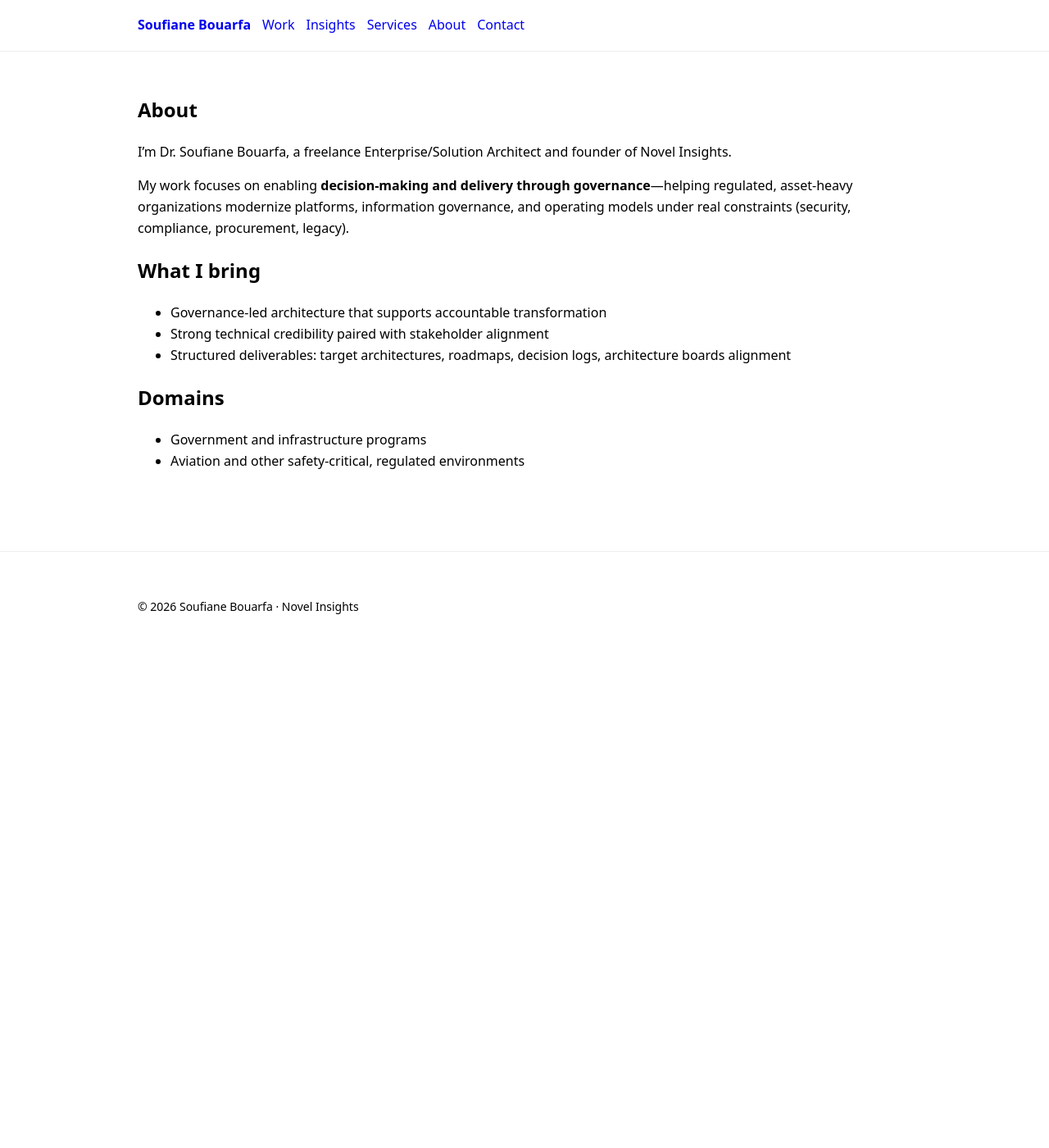
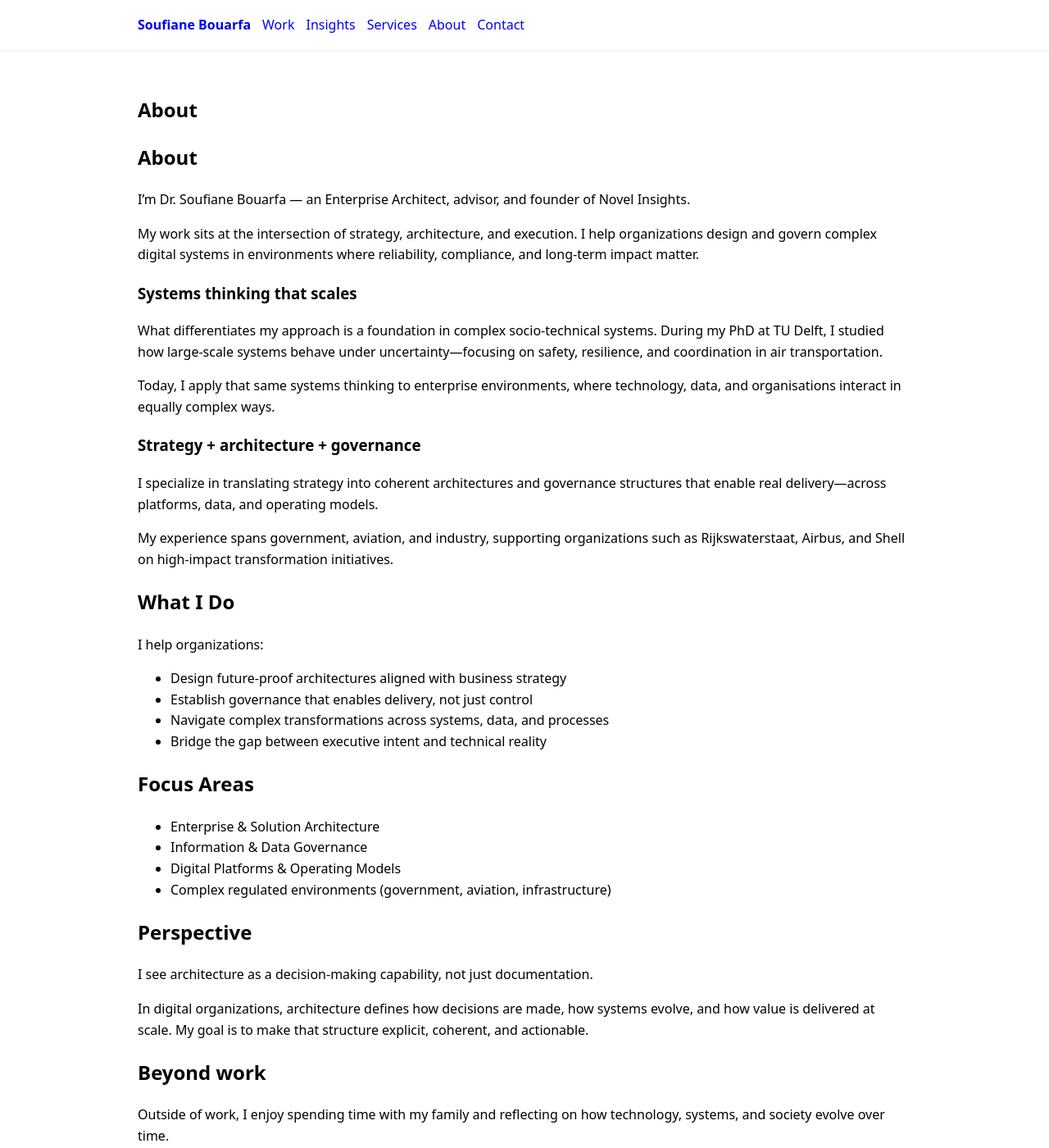
Before and after one commit to sbouarfa/soufianebouarfa.github.io, a Jekyll site: the page built from about.md, in a window 1280 px wide and 1400 px high. Shown: the whole window at 82% size. Built offline with Jekyll 4.4.1, drawn with Linux system fonts in a browser that asks for light colours.

Commit message:
Update About section with improved positioning

```diff
--- a/about.md
+++ b/about.md
@@ -5,15 +5,47 @@ permalink: /about/
 summary: "Enterprise & Solution Architect focused on governance-led delivery in regulated environments."
 ---
 
-I’m Dr. Soufiane Bouarfa, a freelance Enterprise/Solution Architect and founder of Novel Insights.
+## About
 
-My work focuses on enabling **decision-making and delivery through governance**—helping regulated, asset-heavy organizations modernize platforms, information governance, and operating models under real constraints (security, compliance, procurement, legacy).
+I’m Dr. Soufiane Bouarfa — an Enterprise Architect, advisor, and founder of Novel Insights.
 
-## What I bring
-- Governance-led architecture that supports accountable transformation
-- Strong technical credibility paired with stakeholder alignment
-- Structured deliverables: target architectures, roadmaps, decision logs, architecture boards alignment
+My work sits at the intersection of strategy, architecture, and execution. I help organizations design and govern complex digital systems in environments where reliability, compliance, and long-term impact matter.
 
-## Domains
-- Government and infrastructure programs
-- Aviation and other safety-critical, regulated environments
+### Systems thinking that scales
+
+What differentiates my approach is a foundation in complex socio-technical systems.
+During my PhD at TU Delft, I studied how large-scale systems behave under uncertainty—focusing on safety, resilience, and coordination in air transportation.
+
+Today, I apply that same systems thinking to enterprise environments, where technology, data, and organisations interact in equally complex ways.
+
+### Strategy + architecture + governance
+
+I specialize in translating strategy into coherent architectures and governance structures that enable real delivery—across platforms, data, and operating models.
+
+My experience spans government, aviation, and industry, supporting organizations such as Rijkswaterstaat, Airbus, and Shell on high-impact transformation initiatives.
+
+## What I Do
+
+I help organizations:
+
+- Design future-proof architectures aligned with business strategy
+- Establish governance that enables delivery, not just control
+- Navigate complex transformations across systems, data, and processes
+- Bridge the gap between executive intent and technical reality
+
+## Focus Areas
+
+- Enterprise & Solution Architecture
+- Information & Data Governance
+- Digital Platforms & Operating Models
+- Complex regulated environments (government, aviation, infrastructure)
+
+## Perspective
+
+I see architecture as a decision-making capability, not just documentation.
+
+In digital organizations, architecture defines how decisions are made, how systems evolve, and how value is delivered at scale. My goal is to make that structure explicit, coherent, and actionable.
+
+## Beyond work
+
+Outside of work, I enjoy spending time with my family and reflecting on how technology, systems, and society evolve over time.
```
